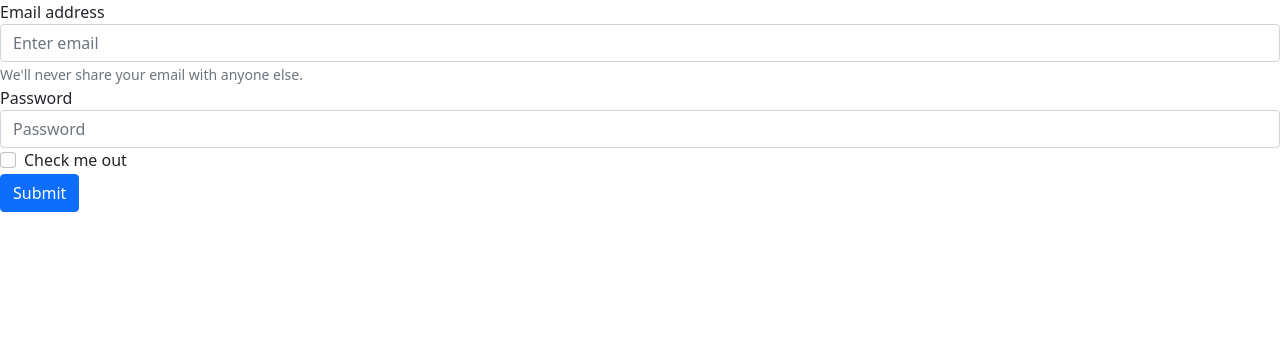
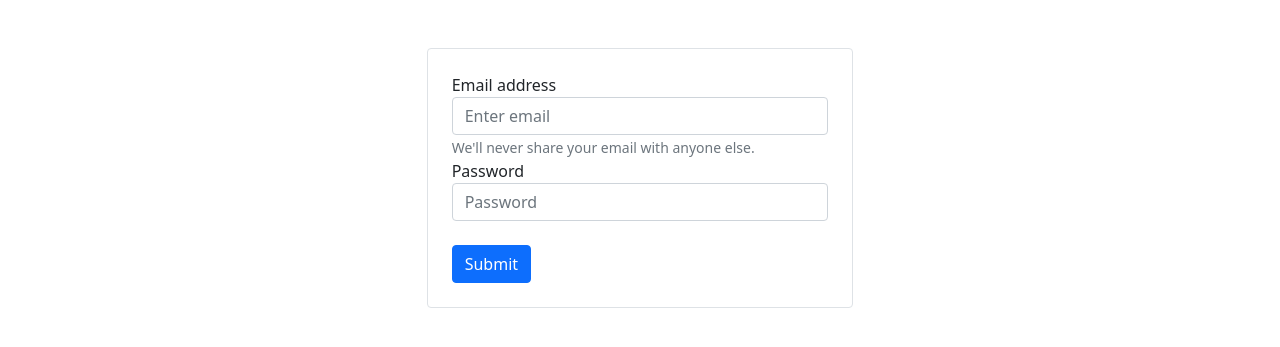
Before and after one commit to nwelter1/fastAPI-alumni-walkthrough, a FastAPI app: page /loginpage in a window 1280 px wide. Shown: the part 56-403 px from the top of the page. Run offline with FastAPI, Linux system fonts and the light colour scheme; some libraries are stand-ins or nearby versions.

Commit message:
style templates

```diff
--- a/templates/pages/login.html
+++ b/templates/pages/login.html
@@ -1,6 +1,7 @@
 {% extends 'base/base.html' %}
 {% block content %}
 <div>
+  <div class="col-md-4 offset-md-4 mt-5 border rounded p-4">
     <form method="POST" action="/login/">
       <div class="form-group">
         <label for="exampleInputEmail1">Email address</label>
@@ -11,12 +12,11 @@
         <label for="exampleInputPassword1">Password</label>
         <input name='password' type="password" class="form-control" id="exampleInputPassword1" placeholder="Password">
       </div>
-        <div class="form-check">
-          <input type="checkbox" class="form-check-input" id="exampleCheck1">
-          <label class="form-check-label" for="exampleCheck1">Check me out</label>
-        </div>
+      <br>
       <button type="submit" class="btn btn-primary">Submit</button>
     </form>
   </div>
 
+</div>
+
 {% endblock content %}
--- a/templates/pages/register.html
+++ b/templates/pages/register.html
@@ -1,18 +1,20 @@
 {% extends 'base/base.html' %}
 {% block content %}
 <div>
+  <div class="col-md-4 offset-md-4 mt-5 border rounded p-4">
     <form method="POST" action="/register/">
       <div class="form-group">
         <label for="exampleInputEmail1">Email address</label>
         <input name='email' type="email" class="form-control" id="exampleInputEmail1" aria-describedby="emailHelp" placeholder="Enter email">
-          <small id="emailHelp" class="form-text text-muted">We'll never share your email with anyone else.</small>
       </div>
       <div class="form-group">
         <label for="exampleInputPassword1">Password</label>
         <input name='password' type="password" class="form-control" id="exampleInputPassword1" placeholder="Password">
       </div>
+      <br>
       <button type="submit" class="btn btn-primary">Register your Account</button>
     </form>
   </div>
+</div>
 
 {% endblock content %}
```
Lines whose indentation alone changed are shown as unchanged.
